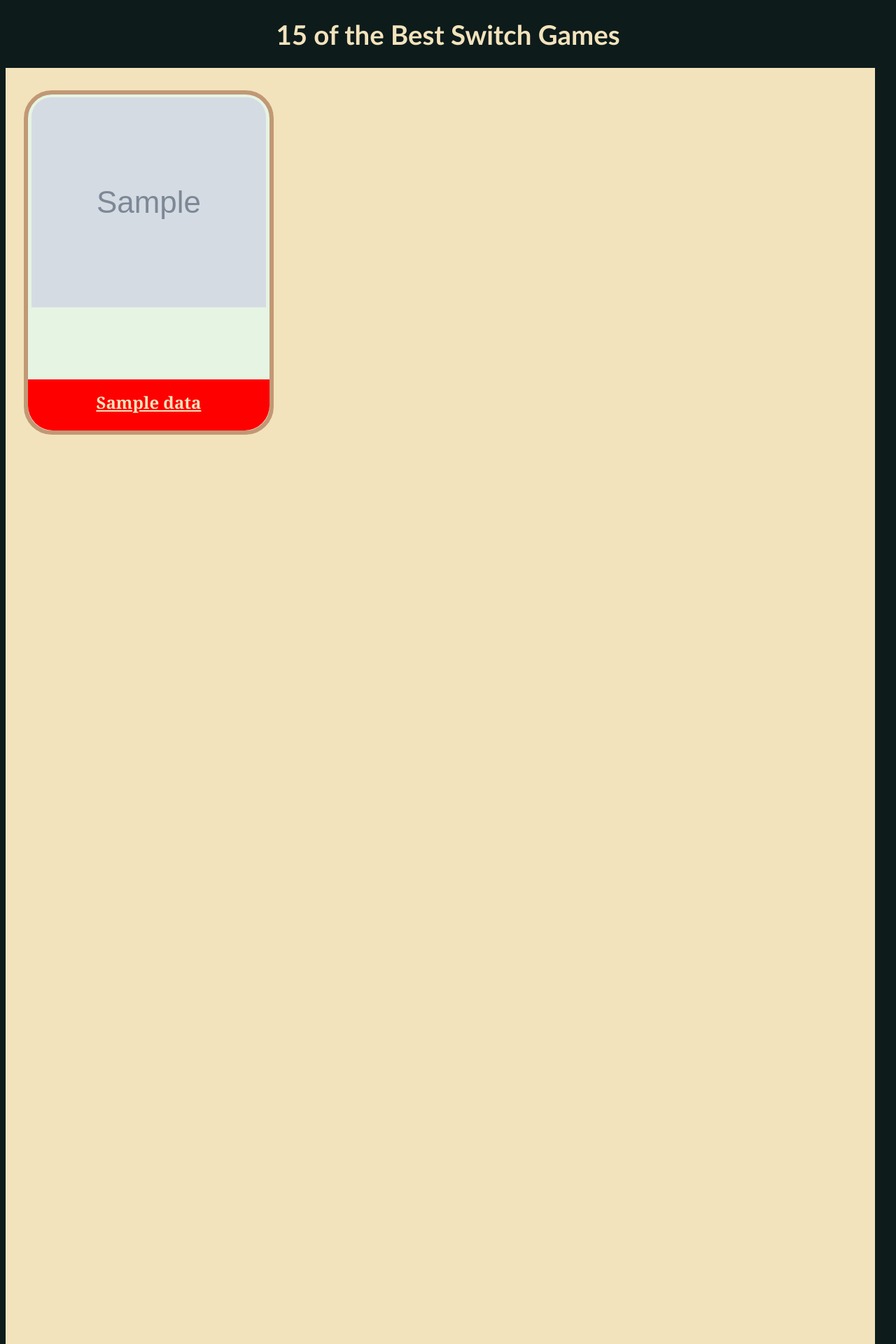
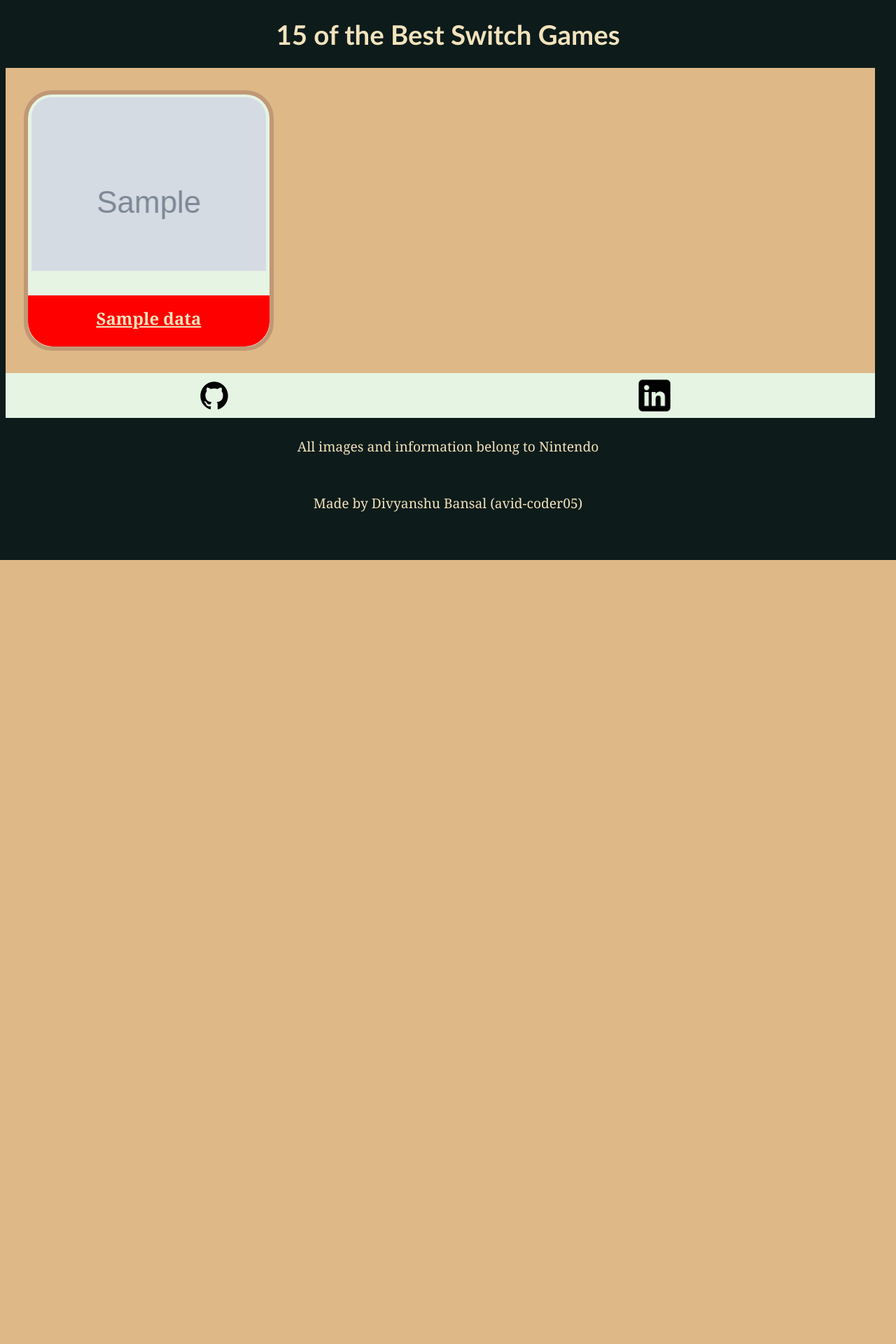
Before and after one commit to avid-coder05/Technophilia_Project, a Flask app: template templates/scraped_nint.html in a window 1280 px wide. Shown: the top 1920 px of the page at 70% size. After the commit the page ends 800 px from the top, so only its background shows below. Run offline with Flask 3, Linux system fonts and the light colour scheme; the template is opened without the code that fills it: most values are stand-ins (such as "Sample title", 1, 10 or a date in 2020); grey boxes marked "Sample" are stand-in pictures; some libraries are stand-ins or nearby versions.

Commit message:
Day 4: Final touches  -Removed API for image search  -Added logic for images from Nintendo  -Adjusted cards for landscape images  -Added credit to Nintendo  -Added social handle images and cleaned everything

```diff
--- a/static/style.css
+++ b/static/style.css
@@ -11,9 +11,10 @@
     text-decoration-color: #F2E3BC;
 }
 .container {
-    background-color: #F2E3BC;
+    background-color: burlywood;
     display: flex;
     flex-wrap: wrap;
+    width: 97vw;
 }
 .card {
     display: flex;
@@ -38,19 +39,32 @@
     z-index: 10;
 }
 .footer {
-    height: 5vh;
+    height: 8vh;
     width: 97vw;
-    background-color: burlywood;
+    background-color: #E5F4E3;
     display: flex;
-    justify-content: center;
+    justify-content: space-around;
+    align-items: center;
 }
 .git {
-    height: 100%;
+    background-image: url("./images/git.png");
+    background-repeat: no-repeat;
+    background-size: contain;
+    height: 8vh;
+    width: 8vw;
 }
-@media only screen and (min-width: 950px) {
+.linkedin {
+    background-image: url("./images/linkedin.png");
+    background-repeat: no-repeat;
+    background-size: contain;
+    height: 7vh;
+    width: 6vw;
+}
+@media (orientation: landscape) {
     .container {
-        width: 97vw;
-        height: 345vh;
+        max-height: 272vh;
+        justify-content: space-between;
+        align-items: center;
     }
     .card {
         flex-direction: column;
@@ -58,7 +72,7 @@
         align-items: center;
         position: relative;
         width: 27vw;
-        height: 60vh;
+        height: 45vh;
         margin: 4vh 2vw;
         border-radius: 5ch;
         border-width: 0.4rem;
@@ -66,7 +80,7 @@
     .image {
         position: absolute;
         top: 0.5vh;
-        height: 51vh;
+        height: 31vh;
         width: 26.2vw;
         background-size: 170%;
         border-top-left-radius: 3.5ch;
--- a/templates/scraped_nint.html
+++ b/templates/scraped_nint.html
@@ -3,7 +3,6 @@
 <head>
     <meta charset="UTF-8">
     <meta name="viewport" content="width=device-width, initial-scale=1.0">
-    <!-- <link rel="stylesheet" type="text/css" href="{{ url_for('static', filename='style.css') }}"> -->
     <link rel="stylesheet" href="../static/style.css">
     <script src="https://cdnjs.cloudfare.com/ajax/libs/jquery/3.3.1/jquery.min.js"></script>
     <script src="https://cdnjs.cloudfare.com/ajax/libs/color-theif/2.0.1/color-theif.min.js"></script>
@@ -38,8 +37,10 @@
         {% endfor %}
     </div>
     <div class="footer">
-        <a href="https://github.com/avid-coder05"><img class ="git" src="https://github.githubassets.com/images/modules/logos_page/GitHub-Logo.png"></a>
+        <a href="https://github.com/avid-coder05" target="_blank"><div class ="git"></div></a>
+        <a href="https://www.linkedin.com/in/divyanshu-bansal-74a085248/" target="_blank"><div class="linkedin"></div></a>
     </div>
-    Images Generated by Bing Search Engine
+    <center><br>All images and information belong to Nintendo</center>
+    <center><br><br>Made by Divyanshu Bansal (avid-coder05)</center>
 </body>
 </html>
```
Also changed, not shown: other parts of static/style.css (+16 -9 lines), scrape_nint.py (+4 -25 lines), static/images/git.png (added), static/images/linkedin.png (added).
